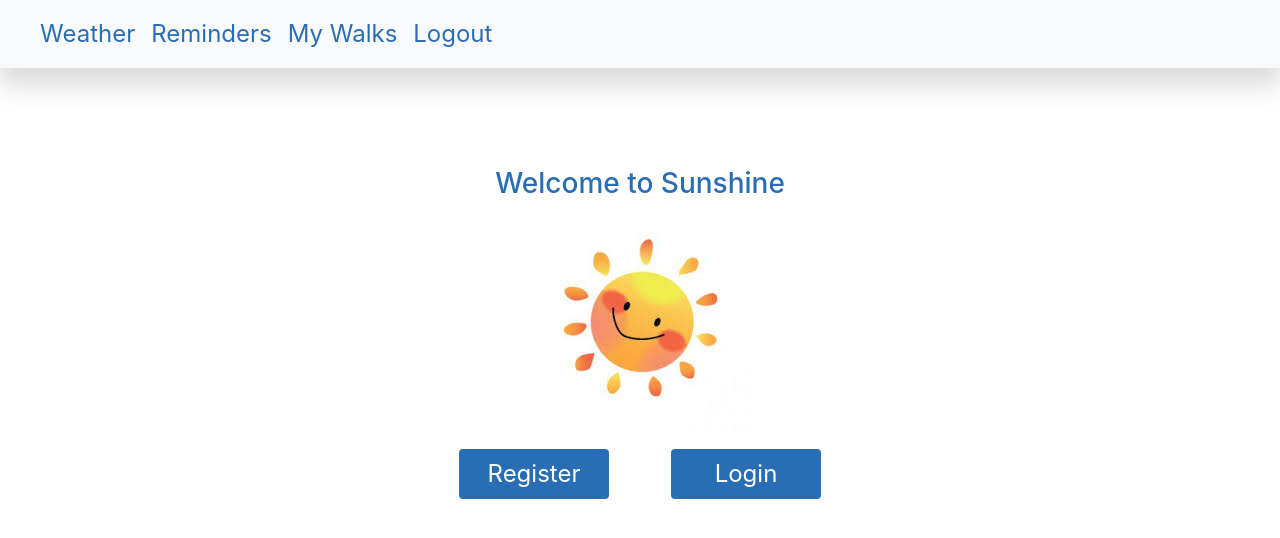
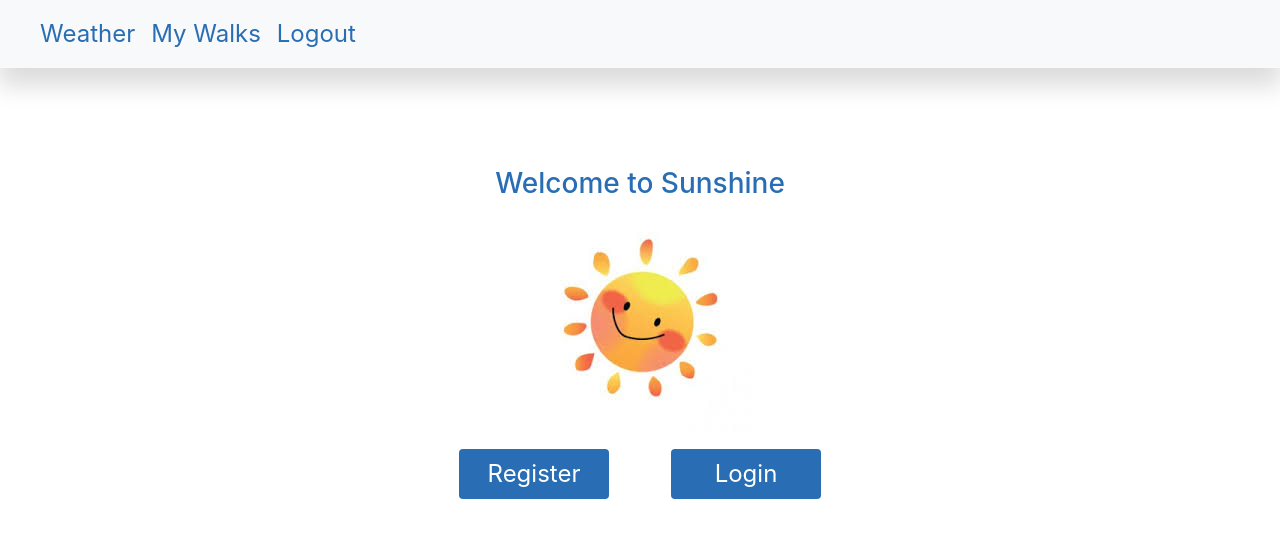
Before and after one commit to TR-SUNSHINE/Frontend, a React (Create React App) app: page /WelcomePage in a window 1280 px wide. Shown: the top 538 px of the page. Built offline with nearby package versions, Linux system fonts and the light colour scheme; no server answers; what google-maps-react would draw is missing.

Commit message:
removing reminders from navbar list

```diff
--- a/src/components/NaviBar/NaviBar.js
+++ b/src/components/NaviBar/NaviBar.js
@@ -17,7 +17,6 @@ const Navibar = () => {
             <Navbar.Collapse id="basic-navbar-nav">
                 <Nav>
                     <Nav.Link href="/WeatherPage">Weather</Nav.Link>
-                    <Nav.Link href="/Reminders">Reminders</Nav.Link>
                     <Nav.Link href="/MyWalksPage">My Walks</Nav.Link>
                     <Nav.Link href="/Logout">Logout</Nav.Link>
                 </Nav>
```
